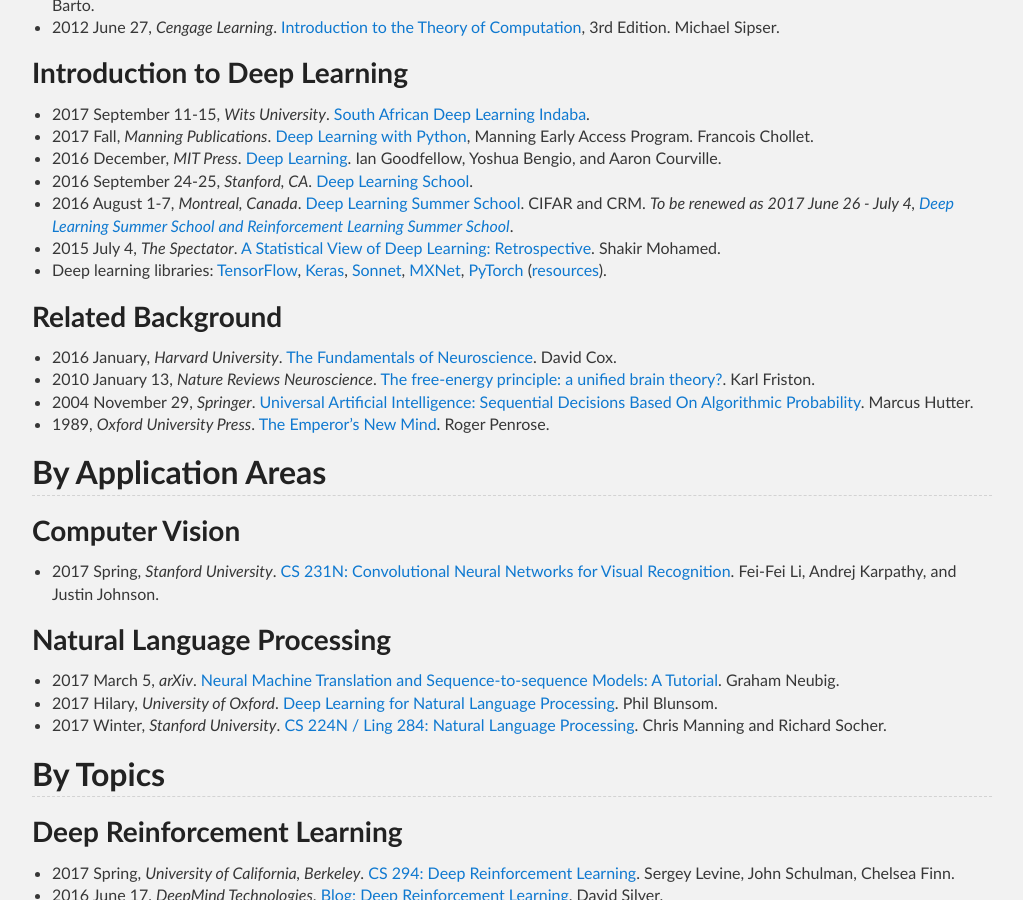
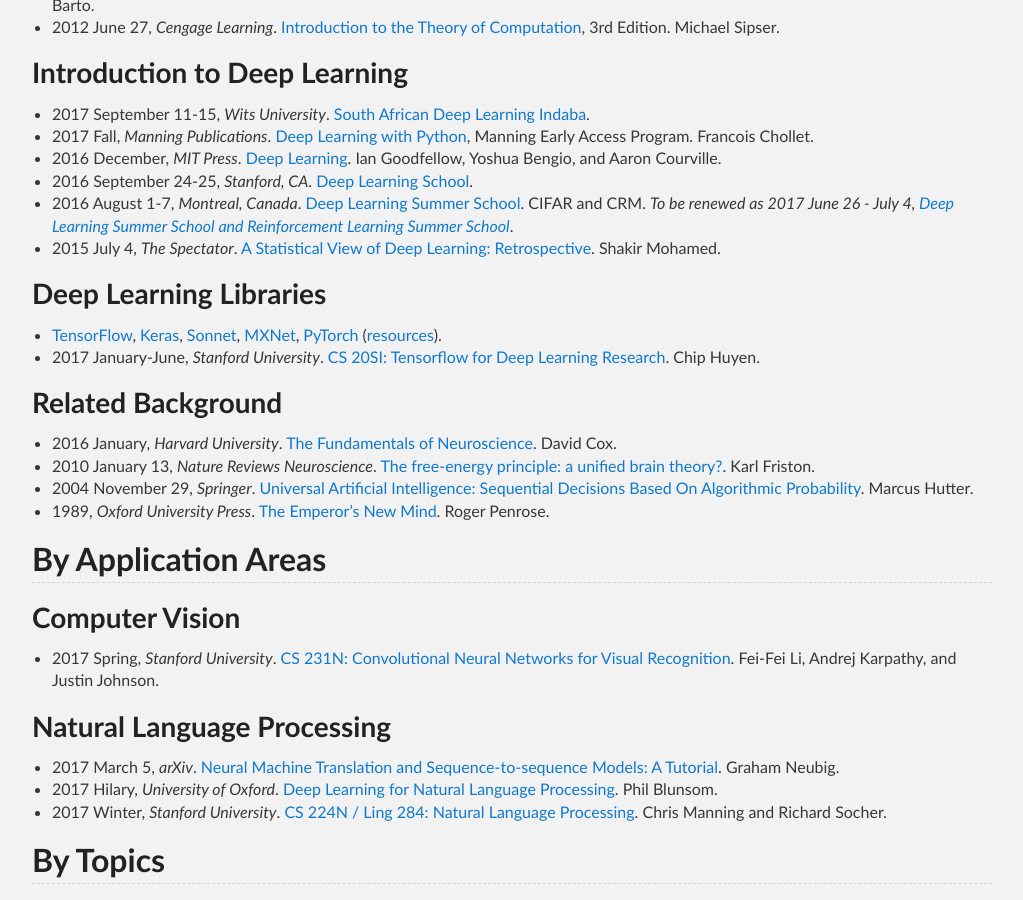
Before and after one commit to Tonywuhk/realai.org, a Jekyll site: the page built from resources/curriculum.md, in a window 1280 px wide and 900 px high, scrolled down 703 px. Shown: the whole window, without its empty margins (128-1151 px from the left). Built offline with Jekyll 4.4.1, drawn with Linux system fonts in a browser that asks for light colours; our own code applies the rules of GitHub Pages for plain Markdown files; comment, search, counter and statistics services are not loaded; the repository's description, which GitHub fills in, is left out.

Commit message:
Update curriculum.md

```diff
--- a/resources/curriculum.md
+++ b/resources/curriculum.md
@@ -38,7 +38,11 @@
 * 2016 September 24-25, *Stanford, CA*. [Deep Learning School](https://www.bayareadlschool.org/).
 * 2016 August 1-7, *Montreal, Canada*. [Deep Learning Summer School](https://sites.google.com/site/deeplearningsummerschool2016/). CIFAR and CRM. *To be renewed as 2017 June 26 - July 4, [Deep Learning Summer School and Reinforcement Learning Summer School](https://mila.umontreal.ca/en/cours/deep-learning-summer-school-2017/)*.
 * 2015 July 4, *The Spectator*. [A Statistical View of Deep Learning: Retrospective](http://blog.shakirm.com/2015/07/a-statistical-view-of-deep-learning-retrospective/). Shakir Mohamed.
-* Deep learning libraries: [TensorFlow](https://www.tensorflow.org/), [Keras](https://keras.io/), [Sonnet](https://github.com/deepmind/sonnet), [MXNet](http://mxnet.io/), [PyTorch](http://pytorch.org/) ([resources](https://github.com/ritchieng/the-incredible-pytorch)).
+
+### Deep Learning Libraries
+
+* [TensorFlow](https://www.tensorflow.org/), [Keras](https://keras.io/), [Sonnet](https://github.com/deepmind/sonnet), [MXNet](http://mxnet.io/), [PyTorch](http://pytorch.org/) ([resources](https://github.com/ritchieng/the-incredible-pytorch)).
+* 2017 January-June, *Stanford University*. [CS 20SI: Tensorflow for Deep Learning Research](http://web.stanford.edu/class/cs20si/). Chip Huyen.
 
 ### Related Background
 
```
